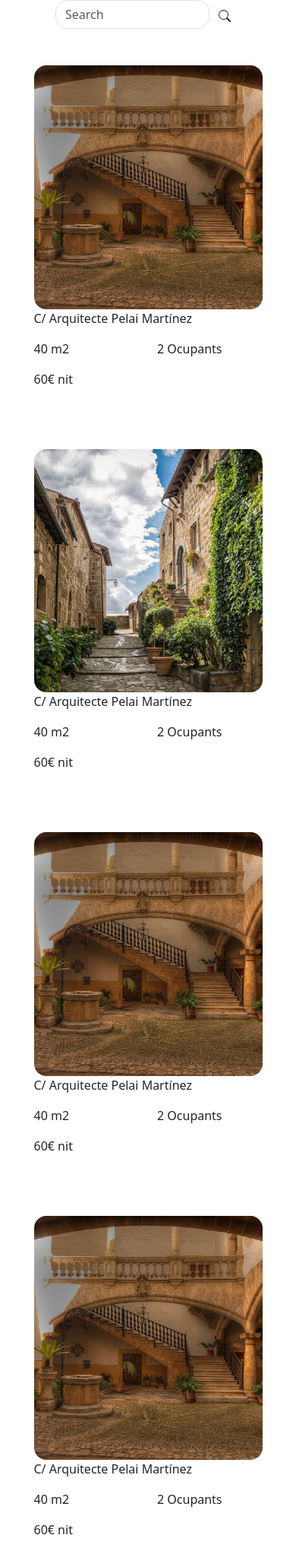
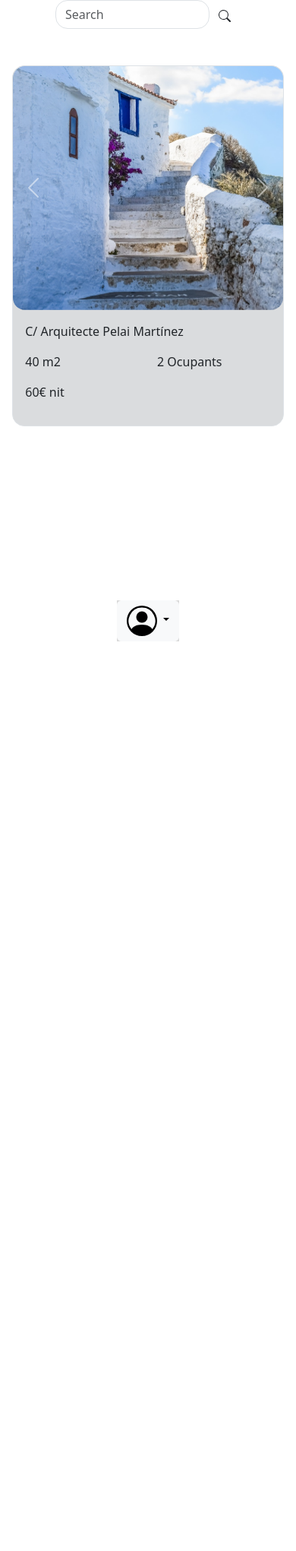
Before and after one commit to vgonzalezguzman/Projecte2, a PHP site: page / in a window 390 px wide. Shown: the whole page at 76% size. After the commit the page ends 844 px from the top, so only its background shows below. Run offline with PHP 8.4, Linux system fonts and the light colour scheme.

Commit message:
Responsive
Full responsive main page, added sliders into the 'product'

```diff
--- a/index.html
+++ b/index.html
@@ -8,29 +8,38 @@
     <title>Document</title>
 </head>
 <body>
+
+    <div class="dropdown d-flex position-absolute top-0 end-0  d-none d-xl-flex">
+        <button type="button" class="btn btn-light dropdown-toggle" data-bs-toggle="dropdown">
+            <svg xmlns="http://www.w3.org/2000/svg" width="20" height="20" fill="currentColor" class="bi bi-person-circle" viewBox="0 0 16 16">
+                <path d="M11 6a3 3 0 1 1-6 0 3 3 0 0 1 6 0z"/>
+                <path fill-rule="evenodd" d="M0 8a8 8 0 1 1 16 0A8 8 0 0 1 0 8zm8-7a7 7 0 0 0-5.468 11.37C3.242 11.226 4.805 10 8 10s4.757 1.225 5.468 2.37A7 7 0 0 0 8 1z"/>
+            </svg>
+        </button>
+        <ul class="dropdown-menu">
+          <li><a class="dropdown-item" href="#">Inicia sessió</a></li>
+        </ul>
+      </div>
+    </div>
+
     <div class="d-flex d-none d-sm-flex justify-content-center">
-        <div id="carouselId" class="col-10 carousel slide" data-bs-ride="carousel">
-            <ol class="carousel-indicators">
-                <li data-bs-target="#carouselId" data-bs-slide-to="0" class="active" aria-current="true" aria-label="First slide"></li>
-                <li data-bs-target="#carouselId" data-bs-slide-to="1" aria-label="Second slide"></li>
-                <li data-bs-target="#carouselId" data-bs-slide-to="2" aria-label="Third slide"></li>
-            </ol>
-            <div class="carousel-inner" role="listbox">
+        <div id="carouselMostrari" class="col-8 carousel slide">
+            <div class="carousel-inner">
               <div class="carousel-item active">
-                    <img src="./images/alley-1690053_1280.jpg" class="w-100 d-block" alt="First slide">
+                <img src="./images/alley-1690053_1280.jpg" class="d-block w-100" alt="...">
               </div>
               <div class="carousel-item">
-                    <img src="./images/greece-2824694_1280.jpg" class="w-100 d-block" alt="Second slide">
+                <img src="./images/greece-2824694_1280.jpg" class="d-block w-100" alt="...">
               </div>
               <div class="carousel-item">
-                    <img src="./images/palma-596178_1280.jpg" class="w-100 d-block" alt="Third slide">
+                <img src="./images/palma-596178_1280.jpg" class="d-block w-100" alt="...">
               </div>
             </div>
-            <button class="carousel-control-prev" type="button" data-bs-target="#carouselId" data-bs-slide="prev">
+            <button class="carousel-control-prev" type="button" data-bs-target="#carouselMostrari" data-bs-slide="prev">
               <span class="carousel-control-prev-icon" aria-hidden="true"></span>
               <span class="visually-hidden">Previous</span>
             </button>
-            <button class="carousel-control-next" type="button" data-bs-target="#carouselId" data-bs-slide="next">
+            <button class="carousel-control-next" type="button" data-bs-target="#carouselMostrari" data-bs-slide="next">
               <span class="carousel-control-next-icon" aria-hidden="true"></span>
               <span class="visually-hidden">Next</span>
             </button>
@@ -54,69 +63,30 @@
         </div>
     </div>
 
-    <div id="mostraCases" class="ms-0 d-flex align-items-center flex-column row row-cols-2 flex-lg-row grid gap-3 justify-content-center col-12">
-        <div class="d-flex col-10 mt-5 col-xl-3 flex-column">
-            <div class="portadaCasa">
-                <img src="./images/palma-596178_1280.jpg" class="rounded-4 w-100 d-block">
+    <div id="mostraCases" class="ms-0 d-flex align-items-center row row-cols-xl-3 row-cols-1 row-cols-md-2 flex-lg-row justify-content-center col-12">
+        <div class="outlined d-flex mt-5 col-11 flex-column col border border-1 rounded-4 p-0 bg-secondary bg-opacity-25">
+            <div id="pis1" class="portadaCasa col-12 carousel slide">
+                <div class="carousel-inner rounded-4">
+                  <div class="carousel-item active">
+                    <img src="./images/greece-2824694_1280.jpg" class="d-block w-100" alt="...">
                   </div>
-            <div class="d-flex row row-cols-2">
-                <p id="localitzacio" class="col-12">
-                    C/ Arquitecte Pelai Martínez
-                </p>
-                <p id="superficie" class="col-6">
-                    40 m2
-                </p>
-                <p id="Ocupants" class="col-6">
-                    2 Ocupants
-                </p>
-                <p id="preu" class="col-12">
-                    60€ nit
-                </p>
+                  <div class="carousel-item">
+                    <img src="./images/palma-596178_1280.jpg" class="d-block w-100" alt="...">
+                  </div>
+                  <div class="carousel-item">
+                    <img src="./images/alley-1690053_1280.jpg" class="d-block w-100" alt="...">
                   </div>
                 </div>
-        <div class="d-flex col-10 mt-5 col-xl-3 flex-column">
-            <div class="portadaCasa">
-                <img src="./images/alley-1690053_1280.jpg" class="rounded-4 w-100 d-block">
+                <button class="carousel-control-prev" type="button" data-bs-target="#pis1" data-bs-slide="prev">
+                  <span class="carousel-control-prev-icon" aria-hidden="true"></span>
+                  <span class="visually-hidden">Previous</span>
+                </button>
+                <button class="carousel-control-next" type="button" data-bs-target="#pis1" data-bs-slide="next">
+                  <span class="carousel-control-next-icon" aria-hidden="true"></span>
+                  <span class="visually-hidden">Next</span>
+                </button>
             </div>
-            <div class="d-flex row row-cols-2">
-                <p id="localitzacio" class="col-12">
-                    C/ Arquitecte Pelai Martínez
-                </p>
-                <p id="superficie" class="col-6">
-                    40 m2
-                </p>
-                <p id="Ocupants" class="col-6">
-                    2 Ocupants
-                </p>
-                <p id="preu" class="col-12">
-                    60€ nit
-                </p>
-            </div>
-        </div>
-        <div class="d-flex col-10 mt-5 col-xl-3 flex-column">
-            <div class="portadaCasa">
-                <img src="./images/palma-596178_1280.jpg" class="rounded-4 w-100 d-block">
-            </div>
-            <div class="d-flex row row-cols-2">
-                <p id="localitzacio" class="col-12">
-                    C/ Arquitecte Pelai Martínez
-                </p>
-                <p id="superficie" class="col-6">
-                    40 m2
-                </p>
-                <p id="Ocupants" class="col-6">
-                    2 Ocupants
-                </p>
-                <p id="preu" class="col-12">
-                    60€ nit
-                </p>
-            </div>
-        </div>
-        <div class="d-flex col-10 mt-5 col-xl-3 flex-column">
-            <div class="portadaCasa">
-                <img src="./images/palma-596178_1280.jpg" class="rounded-4 w-100 d-block">
-            </div>
-            <div class="d-flex row row-cols-2">
+            <div class="d-flex row p-3">
                 <p id="localitzacio" class="col-12">
                     C/ Arquitecte Pelai Martínez
                 </p>
@@ -132,6 +102,22 @@
             </div>
         </div>
     </div>
+
+    <div id="footer" class="fixed-bottom container d-flex align-items-center justify-content-center col-12">
+        <div class="outlined col-xs-12 col-md-8 d-xl-none d-flex align-items-center justify-content-center">
+            <button type="button" class="btn btn-light dropdown-toggle" data-bs-toggle="dropdown">
+                <svg xmlns="http://www.w3.org/2000/svg" width="40" height="40" fill="currentColor" class="bi bi-person-circle" viewBox="0 0 16 16">
+                    <path d="M11 6a3 3 0 1 1-6 0 3 3 0 0 1 6 0z"/>
+                    <path fill-rule="evenodd" d="M0 8a8 8 0 1 1 16 0A8 8 0 0 1 0 8zm8-7a7 7 0 0 0-5.468 11.37C3.242 11.226 4.805 10 8 10s4.757 1.225 5.468 2.37A7 7 0 0 0 8 1z"/>
+                </svg>
+            </button>
+            <ul class="dropdown-menu">
+              <li><a class="dropdown-item" href="#">Inicia sessió</a></li>
+            </ul>
+          </div>
+        </div>
+    </div>
+
     <script src="https://cdn.jsdelivr.net/npm/bootstrap@5.3.2/dist/js/bootstrap.bundle.min.js" integrity="sha384-C6RzsynM9kWDrMNeT87bh95OGNyZPhcTNXj1NW7RuBCsyN/o0jlpcV8Qyq46cDfL" crossorigin="anonymous"></script>
 </body>
 </html>
--- a/style.css
+++ b/style.css
@@ -1,12 +1,15 @@
-#carouselId .carousel-item img {
+#carouselMostrari .carousel-item img {
     object-fit: cover;
     object-position: center;
     height: 30vh;
     overflow: hidden;
 }
-#mostraCases .portadaCasa img {
+#mostraCases .portadaCasa img  {
     object-fit: cover;
     object-position: center;
     height: 38vh;
     overflow: hidden;
 }
+.outlined  {
+    background-color: #D9D9D9;
+}
```
Lines whose indentation alone changed are shown as unchanged.
